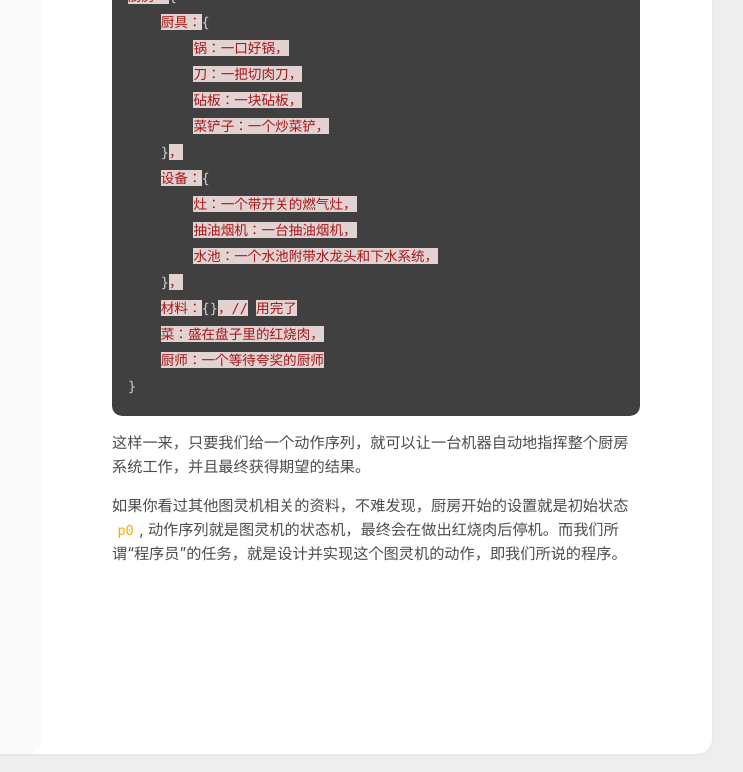
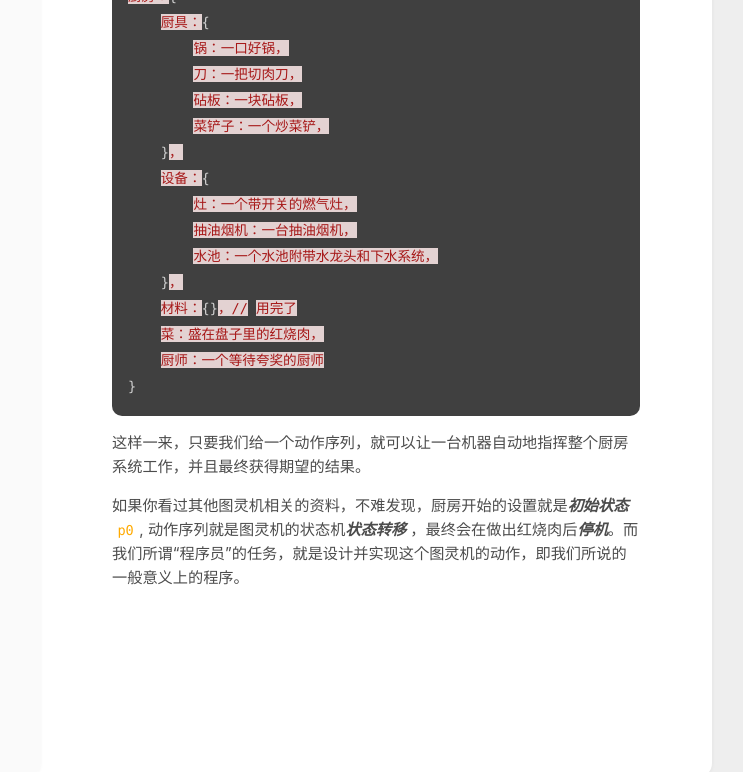
Before and after one commit to Ri0n72Y/ri0n72y.github.io, a Jekyll site: the page built from _posts/2021-07-28-questionofCS.md, in a window 1280 px wide and 900 px high, scrolled down 4667 px, cut to the strip 0-772 px from the top of the window. Shown: the whole strip, without its empty margins (408-1151 px from the left). Built offline with Jekyll 4.4.1, drawn with Linux system fonts in a browser that asks for light colours.

Commit message:
modify: add keyword

````diff
--- a/_posts/2021-07-28-questionofCS.md
+++ b/_posts/2021-07-28-questionofCS.md
@@ -166,4 +166,4 @@ comments: true
 
 这样一来，只要我们给一个动作序列，就可以让一台机器自动地指挥整个厨房系统工作，并且最终获得期望的结果。
 
-如果你看过其他图灵机相关的资料，不难发现，厨房开始的设置就是初始状态 ```p0```, 动作序列就是图灵机的状态机，最终会在做出红烧肉后停机。而我们所谓“程序员”的任务，就是设计并实现这个图灵机的动作，即我们所说的程序。
+如果你看过其他图灵机相关的资料，不难发现，厨房开始的设置就是***初始状态*** ```p0```, 动作序列就是图灵机的状态机***状态转移*** ，最终会在做出红烧肉后***停机***。而我们所谓“程序员”的任务，就是设计并实现这个图灵机的动作，即我们所说的一般意义上的程序。
````
